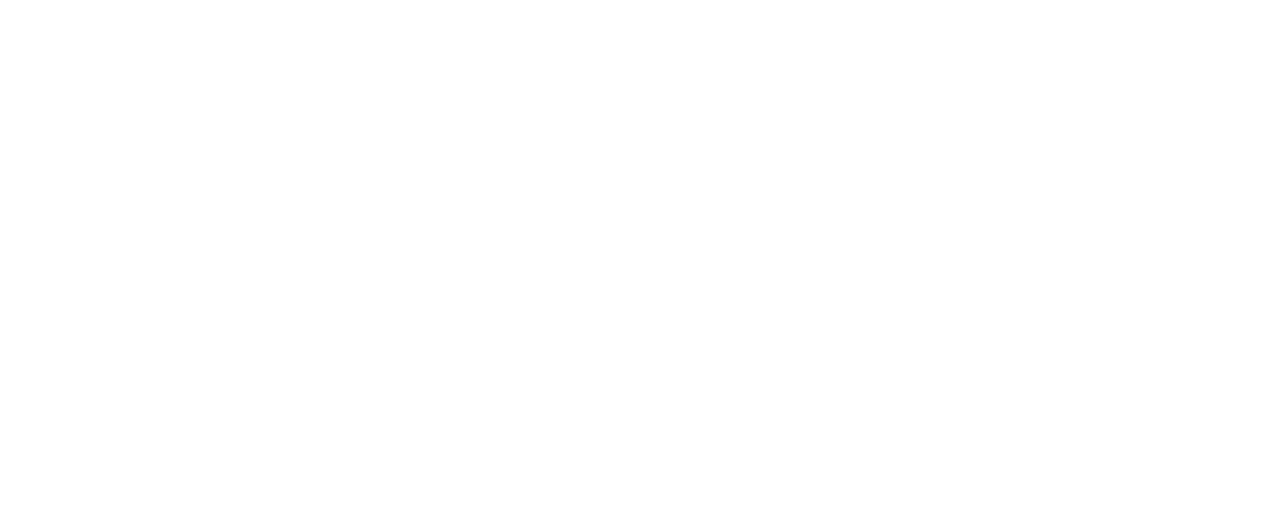
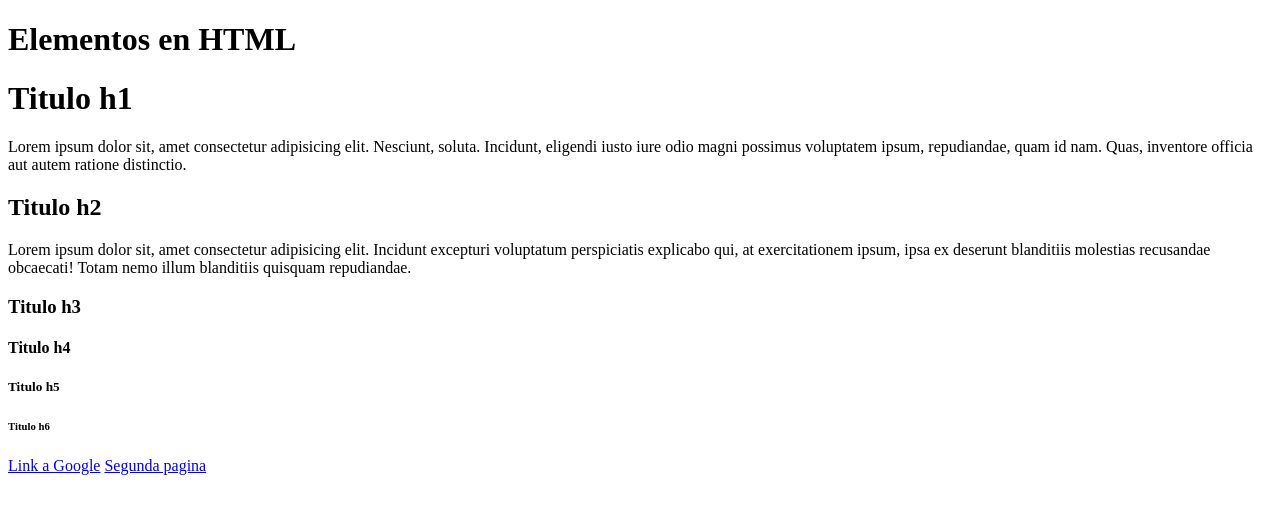
Before and after one commit to albertoZR/web-bootcamp, a plain HTML site: page index.html in a window 1280 px wide. Drawn offline with Linux system fonts and the light colour scheme.

Commit message:
Se revisaron elementos basicos de HTML

```diff
--- a/index.html
+++ b/index.html
@@ -1,12 +1,35 @@
 <!DOCTYPE html>
 <html lang="en">
-<head>
-    <meta charset="UTF-8">
-    <meta http-equiv="X-UA-Compatible" content="IE=edge">
-    <meta name="viewport" content="width=device-width, initial-scale=1.0">
+  <head>
+    <meta charset="UTF-8" />
+    <meta http-equiv="X-UA-Compatible" content="IE=edge" />
+    <meta name="viewport" content="width=device-width, initial-scale=1.0" />
     <title>Document</title>
-</head>
-<body>
+  </head>
 
-</body>
+  <body>
+    <h1>Elementos en HTML</h1>
+    <h1>Titulo h1</h1>
+    <p>
+      Lorem ipsum dolor sit, amet consectetur adipisicing elit. Nesciunt,
+      soluta. Incidunt, eligendi iusto iure odio magni possimus voluptatem
+      ipsum, repudiandae, quam id nam. Quas, inventore officia aut autem ratione
+      distinctio.
+    </p>
+    <h2>Titulo h2</h2>
+    <p>
+      Lorem ipsum dolor sit, amet consectetur adipisicing elit. Incidunt
+      excepturi voluptatum perspiciatis explicabo qui, at exercitationem ipsum,
+      ipsa ex deserunt blanditiis molestias recusandae obcaecati! Totam nemo
+      illum blanditiis quisquam repudiandae.
+    </p>
+    <h3>Titulo h3</h3>
+    <h4>Titulo h4</h4>
+    <h5>Titulo h5</h5>
+    <h6>Titulo h6</h6>
+    <a href="https://google.com" target="_blank">Link a Google</a>
+    <!--Esta pagina se mostrara en una nueva pestaña, esto es gracias a la
+        etiqueta tarjet-->
+    <a href="second.html">Segunda pagina</a>
+  </body>
 </html>
```
